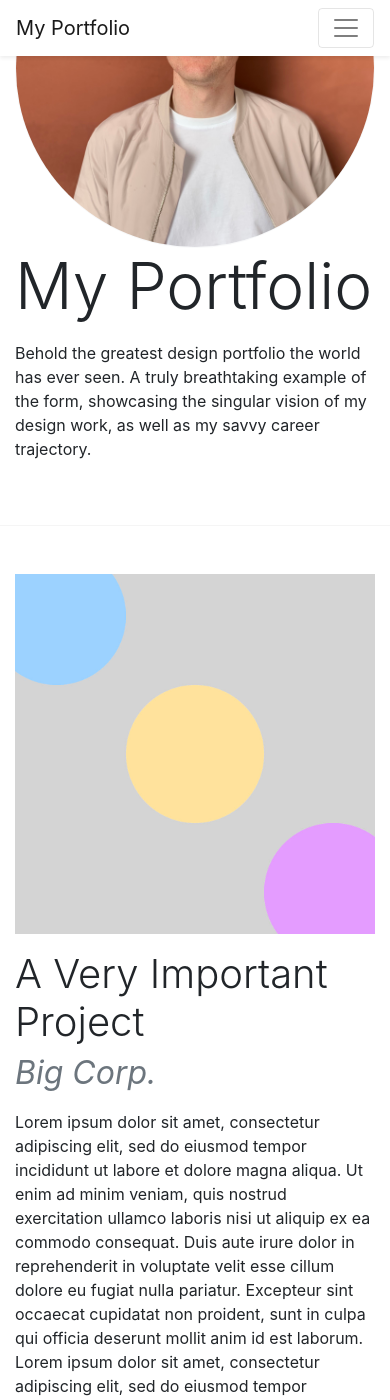
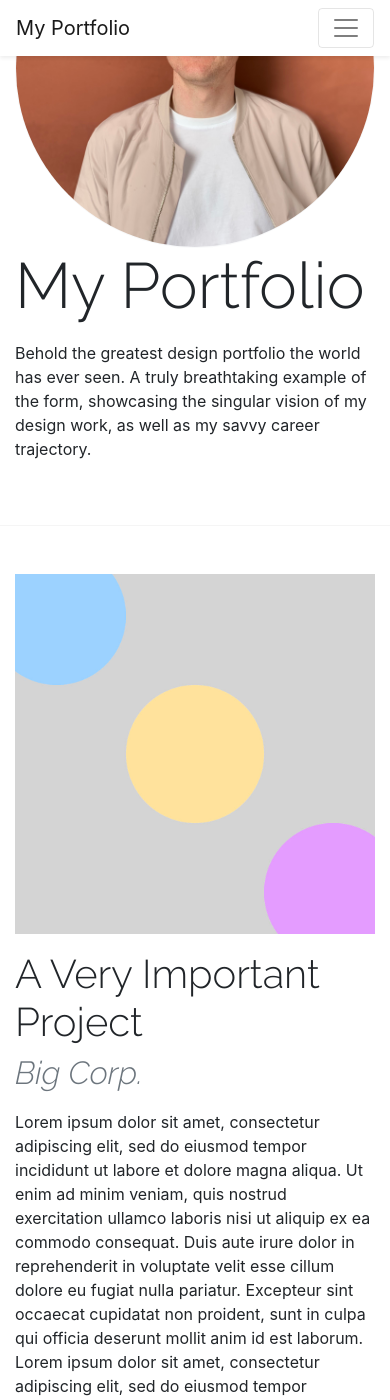
Before and after one commit to fitnycdigitalinitiatives/myPortfolio, a Jekyll site: the page built from index.md, in a window 390 px wide and 1400 px high, scrolled down 216 px. Built offline with Jekyll 4.4.1, drawn with Linux system fonts in a browser that asks for light colours; nearby versions of some CDN libraries.

Commit message:
updated header fonts

```diff
--- a/_includes/landing.html
+++ b/_includes/landing.html
@@ -1,10 +1,10 @@
 {% assign landing = site.info | where: "name", "landing.md" | first %}
 <div class="row align-items-md-center justify-content-md-center py-5" id="landing">
-  <div class="col-md-6 col-lg-5 col-xl-4">
+  <div class="col-md-5 col-xl-4">
     {% capture imageURL %}/assets/images/{{ landing.image }}{% endcapture %}
     <img src="{{ imageURL | relative_url }}" alt="Portrait of portfolio owner" class="img-fluid rounded-circle border border-light">
   </div>
-  <div class="col-md-6 col-lg-7 col-xl-6">
+  <div class="col-md-7 col-xl-6">
     <h1 class="display-1">
       {{ landing.title }}
     </h1>
--- a/assets/style.scss
+++ b/assets/style.scss
@@ -3,9 +3,16 @@
 
 // start content
 @import url('https://use.fontawesome.com/releases/v5.10.2/css/all.css');
+@import url('https://fonts.googleapis.com/css?family=Raleway:300,300i,500,500i&display=swap');
 
 body {
   padding-top: 56px; //displace height of fixed navbar
+}
+.h1, .h2, .h3, .h4, .h5, .h6, h1, h2, h3, h4, h5, h6 {
+  font-family: 'Raleway', sans-serif;
+}
+.display-4 small {
+  font-weight: 300;
 }
 #page-down {
   position: fixed;
```
